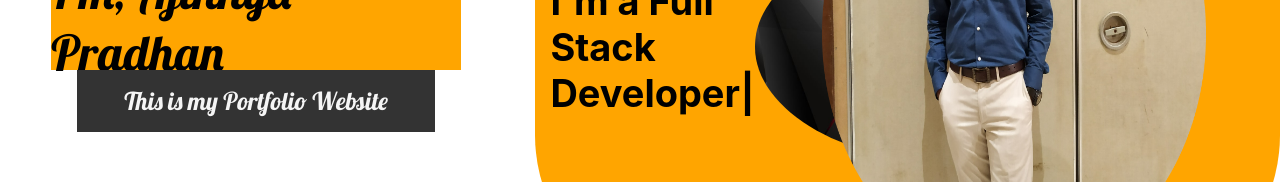
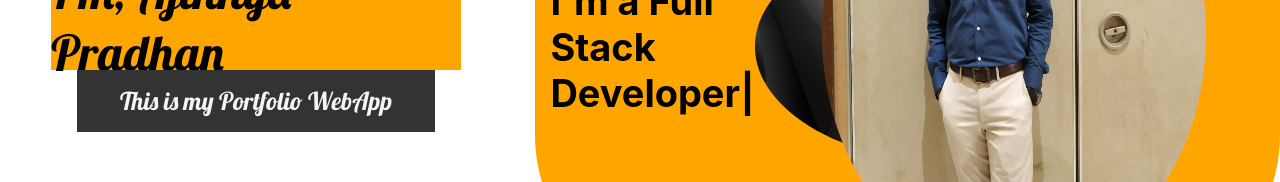
Before and after one commit to AjinkyaPradhan1/portfolio-website-ap, a React (Create React App) app: page / in a window 1280 px wide. Shown: the part 356-538 px from the top of the page. Built offline with nearby package versions, Linux system fonts and the light colour scheme.

Commit message:
480px projects completed

```diff
--- a/src/components/Home.js
+++ b/src/components/Home.js
@@ -22,7 +22,7 @@ function Home() {
                 <div className="p0">Hi.......</div>
                 <div className="p1">I'm, Ajinkya Pradhan</div>
               </div>
-              <div className="left_content2">This is my Portfolio Website</div>
+              <div className="left_content2">This is my Portfolio WebApp</div>
 
 
             </div>
```
